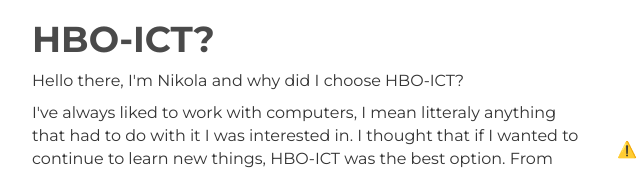
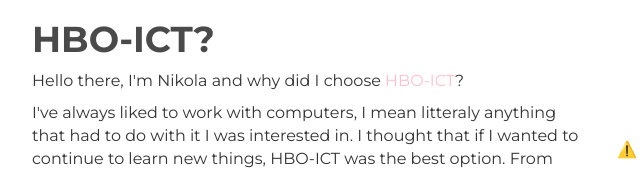
Before and after one commit to CodingFunStuff/Nikola-Djukic.github.io, a plain HTML site: page index.html in a window 1280 px wide. Shown: the part 630-800 px from the top of the page, 38-678 px from the left. Drawn offline with nearby package versions, Linux system fonts and the light colour scheme; no server answers.

Commit message:
Added href HBO-ICT
Added a simple link to the HZ IT page and edited the description in the FAQ

```diff
--- a/index.html
+++ b/index.html
@@ -60,7 +60,7 @@
         <div class="row">
             <div class="col-lg-6">
                 <h1>HBO-ICT?</h1>
-                <p>Hello there, I'm Nikola and why did I choose HBO-ICT?</p>
+                <p>Hello there, I'm Nikola and why did I choose <a href="https://hz.nl/en/study-programmes/it" style="color: pink;" target="_blank" class="link">HBO-ICT</a>?</p>
                 <p>I've always liked to work with computers, I mean litteraly anything that had to do with it I was
                     interested in.
                     I thought that if I wanted to continue to learn new things, HBO-ICT was the best option. From
```
Also changed, not shown: faq.html (+1 -1 lines).
